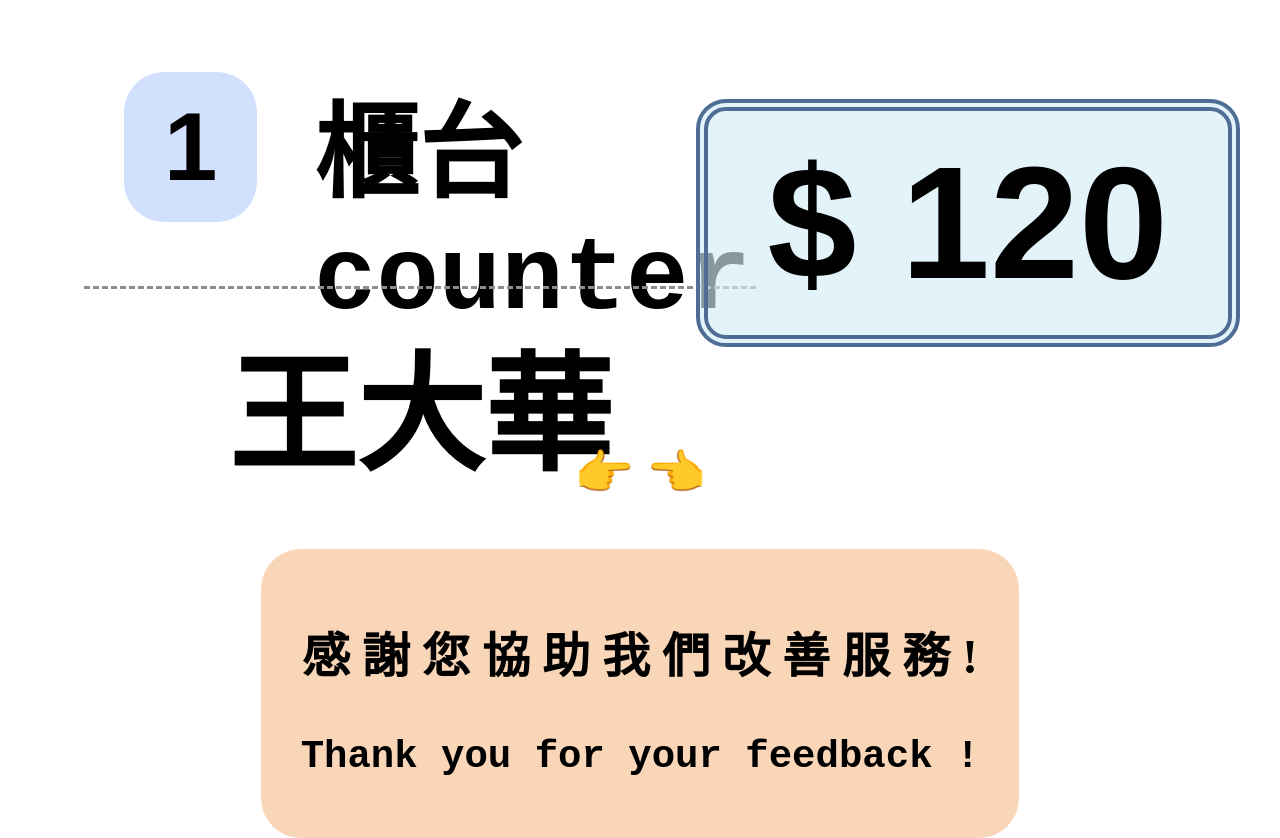
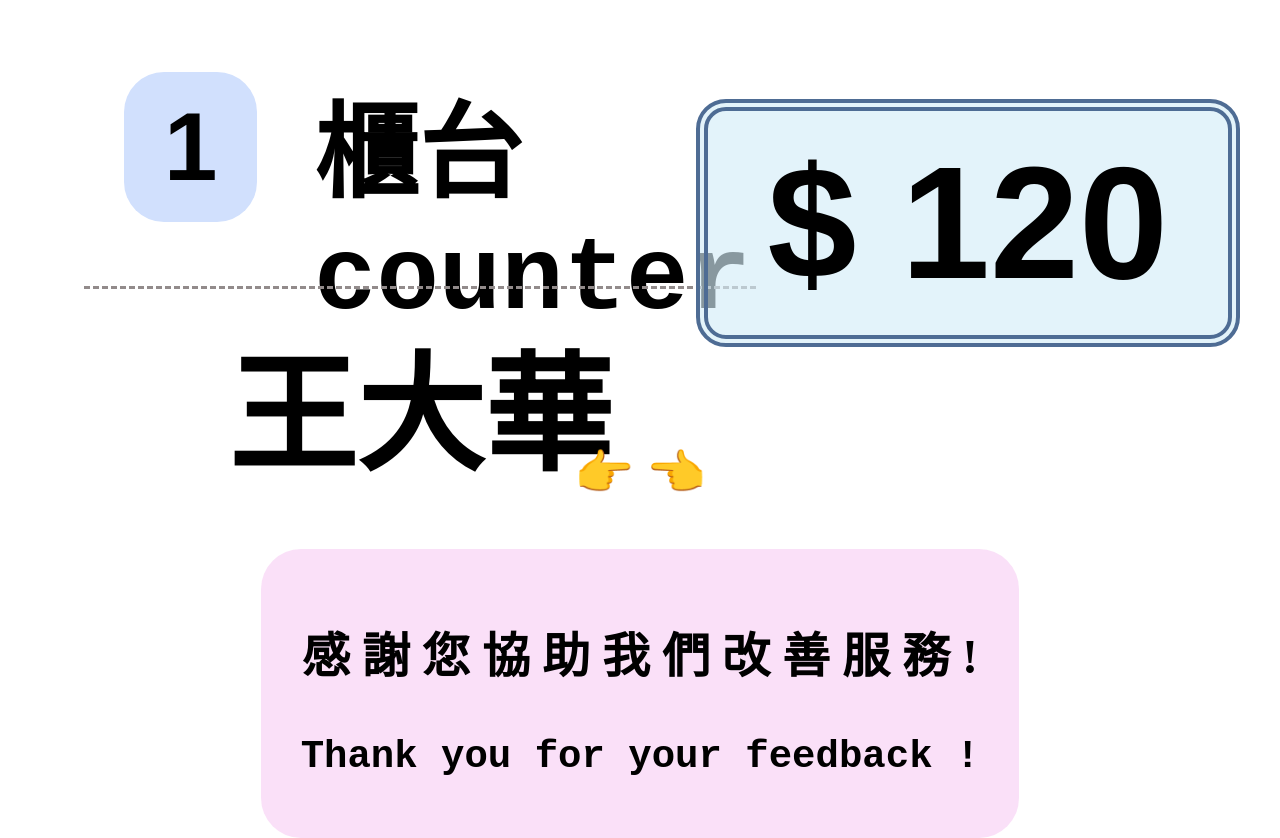
Before and after one commit to YUPEIYING/satisfactionpart3, an Angular app: page /extent in a window 1280 px wide. Built offline with nearby package versions, Linux system fonts and the light colour scheme.

Commit message:
no message

```diff
--- a/src/app/extent/extent.component.css
+++ b/src/app/extent/extent.component.css
@@ -20,5 +20,5 @@ b
   border-radius: 40px;
   padding: 20px 40px;
   display: inline-block;
-  background-color:rgb(250, 214, 185);
+  background-color:rgba(246, 199, 242, 0.555);
 }
```
